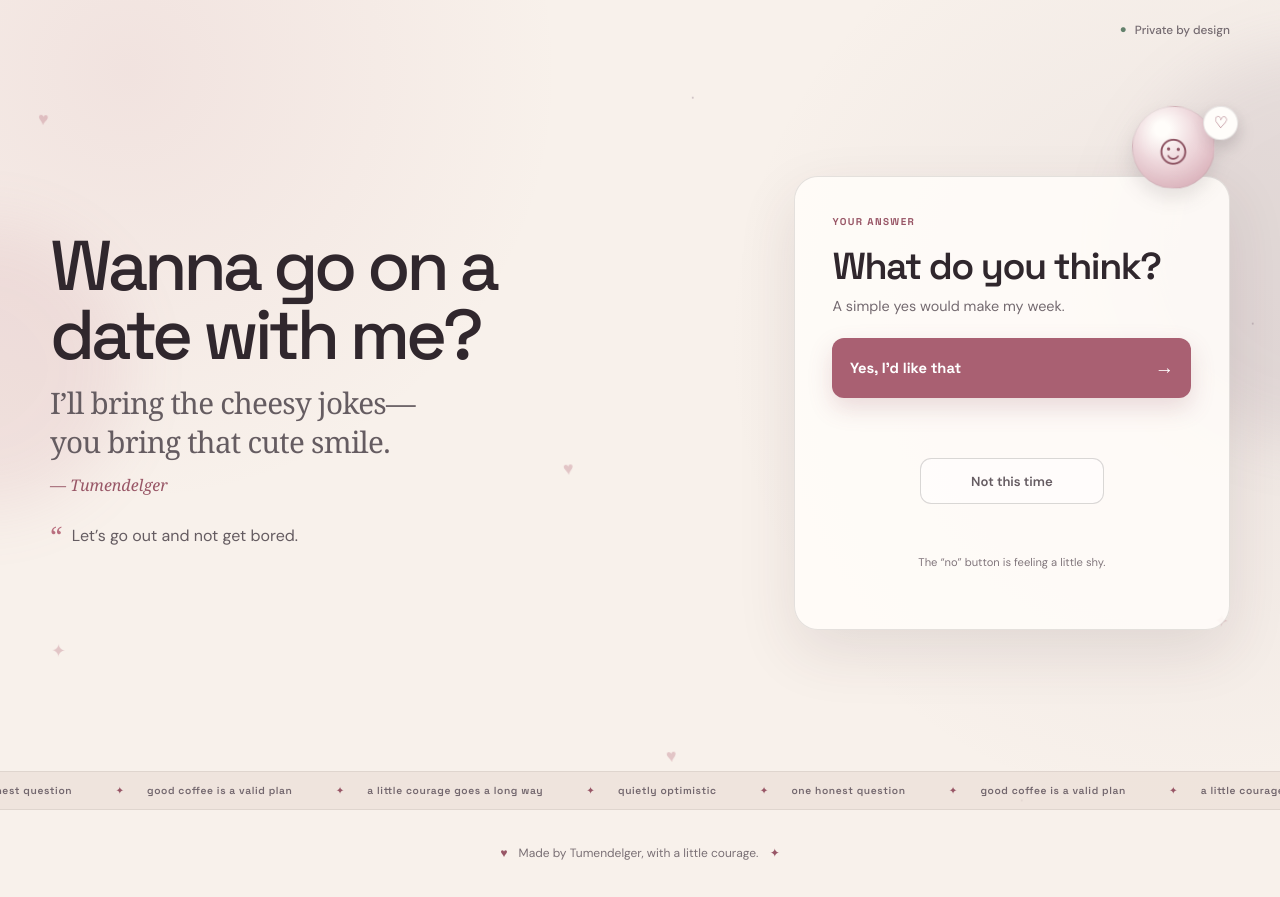
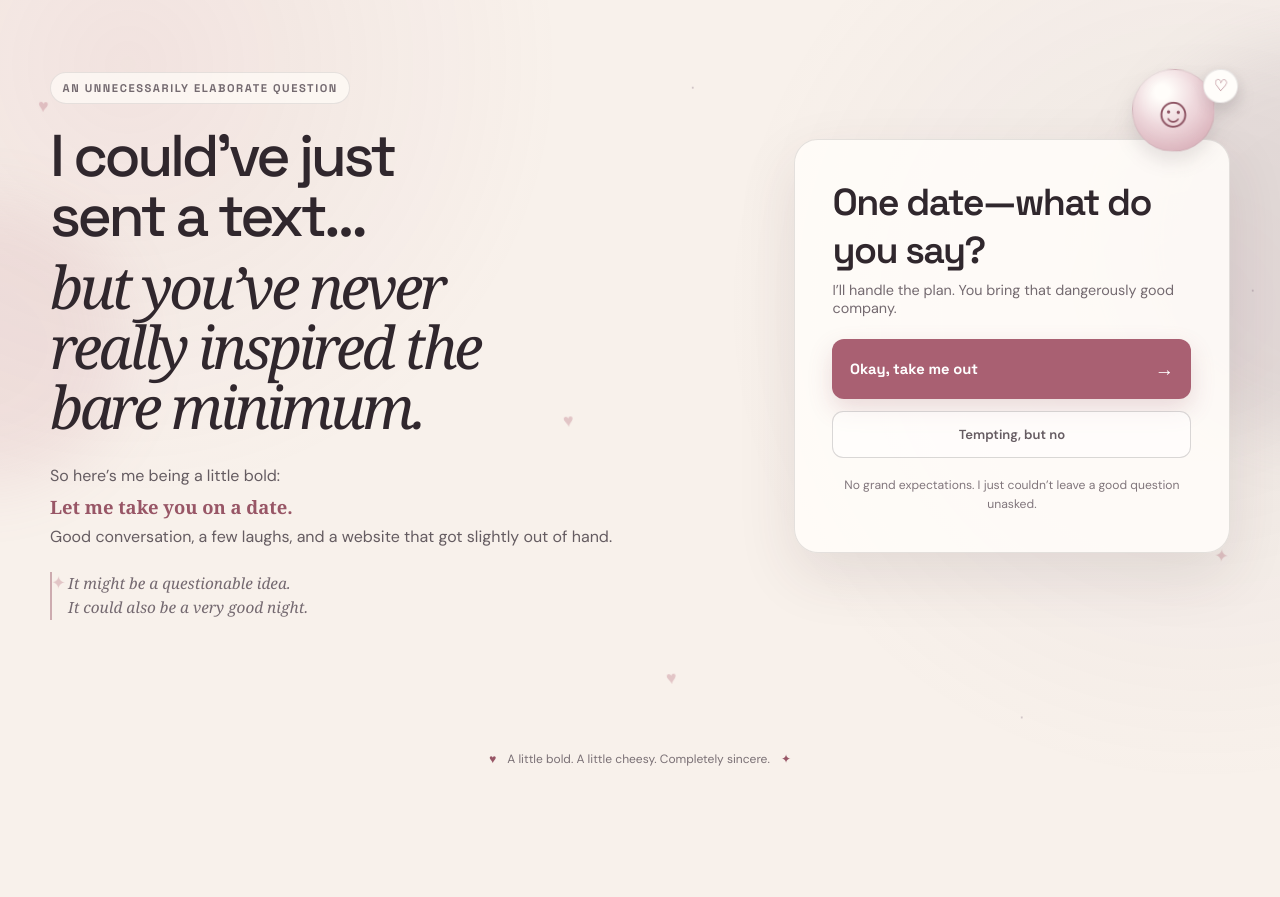
Before and after one commit to Tumeyo/Dont-Get-Bored, a Next.js app: page / in a window 1280 px wide. After the commit the page ends 802 px from the top, so only its background shows below. Built offline with nearby package versions, Linux system fonts and the light colour scheme.

Commit message:
Refine opening page copy and decisions

```diff
--- a/src/App.tsx
+++ b/src/App.tsx
@@ -1,7 +1,7 @@
 'use client'
 
 import { useCallback, useEffect, useState } from 'react'
-import { BackgroundDecor, CaptionTicker, Confetti } from './components/Atmosphere'
+import { BackgroundDecor, Confetti } from './components/Atmosphere'
 import { ConfirmationCard } from './components/ConfirmationCard'
 import { DatePlanner } from './components/DatePlanner'
 import { DecisionCard } from './components/DecisionCard'
@@ -19,7 +19,6 @@ export default function App() {
   const [announcement, setAnnouncement] = useState('')
   const [celebrating, setCelebrating] = useState(false)
   const [loadingIndex, setLoadingIndex] = useState(0)
-  const [headingClicks, setHeadingClicks] = useState(0)
   const [toast, setToast] = useState('')
 
   const accepted = phase !== 'decision' && phase !== 'declined'
@@ -131,19 +130,9 @@ export default function App() {
     setPlan(EMPTY_PLAN)
     setPhase('decision')
     setEmoji(CONFIG.reactions.default)
-    setHeadingClicks(0)
     setToast('Fresh start unlocked.')
     announce('The page has been reset.')
     window.scrollTo({ top: 0, behavior: 'smooth' })
-  }
-
-  function investigateHeading() {
-    const next = headingClicks + 1
-    setHeadingClicks(next)
-    if (next === CONFIG.easterEgg.clicks) {
-      setToast(CONFIG.easterEgg.message)
-      announce(CONFIG.easterEgg.message)
-    }
   }
 
   return (
@@ -152,37 +141,36 @@ export default function App() {
       <Confetti active={celebrating} />
       <a className="skip-link" href="#main-content">Skip to the date request</a>
 
-      <header className="site-header">
-        <div className="privacy-chip"><span aria-hidden="true">●</span>{CONFIG.hero.privacy}</div>
-      </header>
-
       {accepted && <div className="breaking-news" role="status"><strong>{CONFIG.yes.bannerLabel}</strong><span>{CONFIG.yes.breakingNews}</span></div>}
 
       <main id="main-content">
         {(phase === 'decision' || phase === 'loading' || phase === 'declined') && (
-          <>
           <section className="hero" id="top">
             <div className="hero-copy">
-                <h1
-                  onClick={investigateHeading}
-                  title="There may be something hidden here."
-                  aria-label={`${CONFIG.hero.question} ${CONFIG.hero.followup}`}
-                >
-                  <strong className="hero-heading-question">{CONFIG.hero.question}</strong>
-                  <span className="hero-heading-note">{CONFIG.hero.followup}</span>
+              <div className="eyebrow">{CONFIG.hero.smallHeading}</div>
+              <h1>
+                <span className="hero-headline-line">{CONFIG.hero.headlineFirst}</span>
+                <em className="hero-headline-emphasis">{CONFIG.hero.headlineSecond}</em>
               </h1>
-                <p className="hero-signature">— {CONFIG.names.mine}</p>
-                <p className="hero-caption"><span aria-hidden="true">“</span>{CONFIG.hero.caption}</p>
+              <p className="hero-description">
+                <span>{CONFIG.hero.descriptionFirst}</span>
+                <strong>{CONFIG.hero.descriptionEmphasis}</strong>
+                <span>{CONFIG.hero.descriptionLast}</span>
+              </p>
+              <blockquote className="hero-quote">
+                <span>{CONFIG.hero.quoteFirst}</span>
+                <span>{CONFIG.hero.quoteSecond}</span>
+              </blockquote>
             </div>
 
             <div className="decision-column">
               {phase === 'declined' ? (
                 <section className="decline-card" aria-labelledby="decline-heading">
                   <span className="decline-icon" aria-hidden="true">🫶</span>
-                    <span className="section-kicker">NO PRESSURE, REALLY</span>
-                    <h2 id="decline-heading">Totally understood.</h2>
+                  <span className="section-kicker">{CONFIG.no.declinedLabel}</span>
+                  <h2 id="decline-heading">{CONFIG.no.declinedTitle}</h2>
                   <p>{CONFIG.no.message}</p>
-                    <button type="button" className="action-button" onClick={resetPage}>Start again</button>
+                  <button type="button" className="action-button" onClick={resetPage}>{CONFIG.no.restartButton}</button>
                 </section>
               ) : (
                 <DecisionCard
@@ -194,8 +182,6 @@ export default function App() {
               )}
             </div>
           </section>
-            <CaptionTicker />
-          </>
         )}
 
         {phase === 'loading' && (
@@ -225,7 +211,7 @@ export default function App() {
 
       <footer>
         <span aria-hidden="true">♥</span>
-        <p>{accepted ? CONFIG.footer.secondPage : CONFIG.footer.firstPage}</p>
+        <p>{CONFIG.footer}</p>
         <span aria-hidden="true">✦</span>
       </footer>
 
--- a/src/components/Atmosphere.tsx
+++ b/src/components/Atmosphere.tsx
@@ -1,5 +1,4 @@
 import type { CSSProperties } from 'react'
-import { CONFIG } from '../config'
 
 type MotionStyle = CSSProperties & Record<`--${string}`, string | number>
 
@@ -18,21 +17,6 @@ export function BackgroundDecor() {
           {symbol}
         </span>
       ))}
-    </div>
-  )
-}
-
-export function CaptionTicker() {
-  const phrases = [...CONFIG.tickerPhrases, ...CONFIG.tickerPhrases]
-  return (
-    <div className="ticker-wrap" aria-label="A few quiet notes">
-      <div className="ticker-track">
-        {phrases.map((phrase, index) => (
-          <span className="ticker-item" key={`${phrase}-${index}`} aria-hidden={index >= CONFIG.tickerPhrases.length}>
-            <span aria-hidden="true">✦</span> {phrase}
-          </span>
-        ))}
-      </div>
     </div>
   )
 }
--- a/src/components/DecisionCard.tsx
+++ b/src/components/DecisionCard.tsx
@@ -1,5 +1,3 @@
-import { useEffect, useRef, useState } from 'react'
-import type { CSSProperties, MouseEvent } from 'react'
 import { CONFIG } from '../config'
 import { ReactionOrb } from './Atmosphere'
 
@@ -10,96 +8,10 @@ interface Props {
   onReaction: (emoji: string) => void
 }
 
-interface NoPosition {
-  left: number
-  top: number
-}
-
 export function DecisionCard({ emoji, onAccept, onDecline, onReaction }: Props) {
-  const [noAttempts, setNoAttempts] = useState(0)
-  const [noPosition, setNoPosition] = useState<NoPosition | null>(null)
-  const [prankDisabled, setPrankDisabled] = useState(false)
-  const [isTeleporting, setIsTeleporting] = useState(false)
-  const noZoneRef = useRef<HTMLDivElement>(null)
-  const noButtonRef = useRef<HTMLButtonElement>(null)
-
-  useEffect(() => {
-    const motionPreference = window.matchMedia('(prefers-reduced-motion: reduce)')
-
-    function enableDirectAnswer() {
-      setPrankDisabled(true)
-      setNoPosition(null)
-    }
-
-    function handleEscape(event: KeyboardEvent) {
-      if (event.key === 'Escape') enableDirectAnswer()
-    }
-
-    if (motionPreference.matches) enableDirectAnswer()
-    motionPreference.addEventListener('change', enableDirectAnswer)
-    window.addEventListener('keydown', handleEscape)
-
-    return () => {
-      motionPreference.removeEventListener('change', enableDirectAnswer)
-      window.removeEventListener('keydown', handleEscape)
-    }
-  }, [])
-
-  function teleportButton(nextAttempt: number) {
-    const zone = noZoneRef.current
-    const button = noButtonRef.current
-    if (!zone || !button) return
-
-    const padding = 8
-    const availableX = Math.max(0, zone.clientWidth - button.offsetWidth - padding * 2)
-    const availableY = Math.max(0, zone.clientHeight - button.offsetHeight - padding * 2)
-    const slots = [
-      { left: padding + availableX, top: padding },
-      { left: padding, top: padding + availableY },
-      { left: padding + availableX, top: padding + availableY },
-      { left: padding + availableX * 0.16, top: padding + availableY * 0.12 },
-    ]
-
-    setNoPosition(slots[(nextAttempt - 1) % slots.length])
-    setIsTeleporting(false)
-    window.requestAnimationFrame(() => {
-      setIsTeleporting(true)
-      window.setTimeout(() => setIsTeleporting(false), 240)
-    })
-  }
-
-  function handleNoClick(event: MouseEvent<HTMLButtonElement>) {
-    const isKeyboardClick = event.detail === 0
-    if (isKeyboardClick || prankDisabled || noAttempts >= CONFIG.no.maxDodges) {
-      onDecline()
-      return
-    }
-
-    const nextAttempt = noAttempts + 1
-    setNoAttempts(nextAttempt)
-    teleportButton(nextAttempt)
-    onReaction(CONFIG.reactions.noHover)
-  }
-
-  const noLabel = noAttempts === 0
-    ? CONFIG.no.button
-    : CONFIG.no.dodgeLabels[Math.min(noAttempts - 1, CONFIG.no.dodgeLabels.length - 1)]
-  const noHelper = prankDisabled || noAttempts >= CONFIG.no.maxDodges
-    ? CONFIG.no.finalHelper
-    : noAttempts === 0
-      ? CONFIG.no.helper
-      : CONFIG.no.dodgeReactions[Math.min(noAttempts - 1, CONFIG.no.dodgeReactions.length - 1)]
-  const noOpacity = prankDisabled ? 1 : Math.max(.52, 1 - noAttempts * .12)
-  const noStyle: CSSProperties = noPosition
-    ? { left: noPosition.left, top: noPosition.top, opacity: noOpacity }
-    : { opacity: noOpacity }
-
   return (
     <section className="decision-card" aria-labelledby="decision-title">
       <ReactionOrb emoji={emoji} />
-      <div className="card-heading">
-        <span className="mini-kicker">{CONFIG.decision.label}</span>
-      </div>
       <h2 id="decision-title">{CONFIG.decision.title}</h2>
       <p className="card-subtitle">{CONFIG.decision.subtitle}</p>
 
@@ -115,23 +27,17 @@ export function DecisionCard({ emoji, onAccept, onDecline, onReaction }: Props)
           <span aria-hidden="true">→</span>
         </button>
 
-        <div className="no-zone" ref={noZoneRef}>
         <button
-            ref={noButtonRef}
-            className={`no-button${noPosition ? ' is-moved' : ''}${isTeleporting ? ' is-teleporting' : ''}`}
-            style={noStyle}
+          className="no-button"
           type="button"
-            aria-describedby="no-help"
           onPointerEnter={() => onReaction(CONFIG.reactions.noHover)}
           onPointerLeave={() => onReaction(CONFIG.reactions.default)}
-            onClick={handleNoClick}
+          onClick={onDecline}
         >
-            {noLabel}
+          {CONFIG.no.button}
         </button>
       </div>
-        <p id="no-help" className="no-help" aria-live="polite">{noHelper}</p>
-      </div>
-
+      <p className="decision-note">{CONFIG.decision.note}</p>
     </section>
   )
 }
--- a/src/config.ts
+++ b/src/config.ts
@@ -7,17 +7,15 @@ export const CONFIG = {
     mine: 'Tumendelger',
   },
   hero: {
-    question: 'Wanna go on a date with me?',
-    followup: 'I’ll bring the cheesy jokes—you bring that cute smile.',
-    caption: 'Let’s go out and not get bored.',
-    privacy: 'Private by design',
+    smallHeading: 'An unnecessarily elaborate question',
+    headlineFirst: 'I could’ve just sent a text…',
+    headlineSecond: 'but you’ve never really inspired the bare minimum.',
+    descriptionFirst: 'So here’s me being a little bold:',
+    descriptionEmphasis: 'Let me take you on a date.',
+    descriptionLast: 'Good conversation, a few laughs, and a website that got slightly out of hand.',
+    quoteFirst: 'It might be a questionable idea.',
+    quoteSecond: 'It could also be a very good night.',
   },
-  tickerPhrases: [
-    'one honest question',
-    'good coffee is a valid plan',
-    'a little courage goes a long way',
-    'quietly optimistic',
-  ],
   reactions: {
     default: '♡',
     yesHover: '♥',
@@ -26,33 +24,21 @@ export const CONFIG = {
     declined: '♡',
   },
   decision: {
-    label: 'YOUR ANSWER',
-    title: 'What do you think?',
-    subtitle: 'A simple yes would make my week.',
+    title: 'One date—what do you say?',
+    subtitle: 'I’ll handle the plan. You bring that dangerously good company.',
+    note: 'No grand expectations. I just couldn’t leave a good question unasked.',
   },
   yes: {
-    button: 'Yes, I’d like that',
+    button: 'Okay, take me out',
     bannerLabel: 'A NICE UPDATE',
     breakingNews: 'Looks like we have a date.',
   },
   no: {
-    button: 'Not this time',
-    helper: 'The “no” button is feeling a little shy.',
-    finalHelper: 'Okay — the next click is a real no. Promise.',
-    dodgeLabels: [
-      'Wait, that moved',
-      'Still no?',
-      'It is fading now',
-      'Okay — a real no',
-    ],
-    dodgeReactions: [
-      'A tiny escape attempt.',
-      'Still considering its options…',
-      'Losing confidence gracefully.',
-      'Prank over. Your choice is yours.',
-    ],
-    maxDodges: 4,
+    button: 'Tempting, but no',
+    declinedLabel: 'NO PRESSURE, REALLY',
+    declinedTitle: 'Totally understood.',
     message: 'Totally understood. Thanks for being honest — no awkwardness, promise.',
+    restartButton: 'Start again',
   },
   loading: [
     'Checking calendars…',
@@ -100,14 +86,7 @@ export const CONFIG = {
     heading: 'We have a plan.',
     subheading: 'I’m looking forward to it.',
   },
-  easterEgg: {
-    clicks: 5,
-    message: 'You found the tiny secret. ✦',
-  },
-  footer: {
-    firstPage: 'Made by Tumendelger, with a little courage.',
-    secondPage: 'Just a little courage, for someone I’d really like to take out.',
-  },
+  footer: 'A little bold. A little cheesy. Completely sincere.',
   storageKey: 'nomin-tumendelger-date-plan-v2',
   loadingStepMs: 900,
 } as const
--- a/src/styles.css
+++ b/src/styles.css
@@ -374,9 +374,9 @@ textarea:focus-visible {
 
 .hero h1 {
   max-width: 47rem;
-  margin-bottom: 1.25rem;
-  font-size: clamp(3rem, 5.5vw, 5.35rem);
-  line-height: .98;
+  margin-bottom: 1.5rem;
+  font-size: clamp(2.75rem, 4.6vw, 4.65rem);
+  line-height: 1.02;
   letter-spacing: -.058em;
   cursor: default;
 }
@@ -390,18 +390,37 @@ textarea:focus-visible {
 }
 .hero h1 em::before { display: none; }
 .hero h1 strong { color: var(--ink); font-weight: 500; text-shadow: none; }
-.hero-heading-question,
-.hero-heading-note { display: block; }
-.hero-heading-note {
-  max-width: 40rem;
-  margin-top: .8rem;
+.hero-headline-line,
+.hero-headline-emphasis { display: block; }
+.hero-headline-emphasis { margin-top: .18em; }
+.hero-description {
+  max-width: 37rem;
+  margin: 0 0 1.4rem;
   color: #655c61;
+  font-size: 1rem;
+  line-height: 1.62;
+}
+.hero-description span,
+.hero-description strong { display: block; }
+.hero-description strong {
+  margin-block: .15rem;
+  color: var(--pink-dark);
   font-family: Georgia, 'Times New Roman', serif;
-  font-size: clamp(1.25rem, 2.4vw, 1.85rem);
-  font-weight: 400 !important;
-  line-height: 1.32;
-  letter-spacing: -.025em;
+  font-size: 1.15rem;
+  font-weight: 600;
 }
+.hero-quote {
+  max-width: 34rem;
+  margin: 0;
+  padding-left: 1rem;
+  color: #746970;
+  border-left: 2px solid rgba(152, 86, 102, .45);
+  font-family: Georgia, 'Times New Roman', serif;
+  font-size: .96rem;
+  font-style: italic;
+  line-height: 1.55;
+}
+.hero-quote span { display: block; }
 .question-mark {
   display: inline !important;
   width: auto;
@@ -509,22 +528,26 @@ textarea:focus-visible {
 }
 .yes-button:hover { transform: translateY(-2px); box-shadow: 0 14px 28px rgba(152, 86, 102, .26); }
 .yes-button span:last-child { font-size: 1.2rem; }
-.no-zone { height: 9.5rem; margin-top: .45rem; overflow: hidden; border-radius: .8rem; }
 .no-button {
-  width: 11.5rem;
+  width: 100%;
   min-height: 2.9rem;
+  margin-top: .75rem;
   color: #665c62;
   background: rgba(255,255,255,.5);
   border: 1px solid rgba(48,39,45,.18);
   border-radius: .7rem;
   font-size: .82rem;
   font-weight: 600;
-  transition: opacity .24s ease, filter .2s ease, background .18s ease, color .18s ease;
+  transition: transform .18s ease, background .18s ease, color .18s ease;
 }
-.no-button:hover { color: var(--ink); background: #f3ebe6; }
-.no-button.is-moved { position: absolute; }
-.no-button.is-teleporting { animation: no-teleport .24s ease; }
-.no-help { min-height: 2.1rem; margin: -.2rem 0 .25rem; color: #81767c; line-height: 1.45; }
+.no-button:hover { color: var(--ink); background: #f3ebe6; transform: translateY(-1px); }
+.decision-note {
+  margin: 1.15rem 0 0;
+  color: #81767c;
+  font-size: .76rem;
+  line-height: 1.55;
+  text-align: center;
+}
 .confidence { display: none; }
 .certified-badge {
   position: static;
@@ -696,21 +719,15 @@ footer span:first-child,
 footer span:last-child { color: var(--pink-dark); }
 .toast { background: #40343b; border: 0; box-shadow: 0 12px 28px rgba(48,39,45,.22); }
 
-@keyframes no-teleport {
-  0% { filter: blur(0); transform: scale(1); }
-  46% { filter: blur(4px); transform: scale(.94); }
-  100% { filter: blur(0); transform: scale(1); }
-}
-
 @keyframes venue-in {
   from { opacity: 0; transform: translateY(-.4rem); }
 }
 
 @media (max-width: 850px) {
-  .hero { min-height: auto; padding-top: 4rem; gap: 5rem; }
+  .hero { min-height: auto; padding-top: 4rem; grid-template-columns: 1fr; gap: 5rem; }
   .hero-copy { text-align: left; }
-  .hero-caption { justify-content: flex-start; margin-inline: 0; }
-  .hero-proof { justify-content: flex-start; }
+  .hero-description,
+  .hero-quote { margin-inline: 0; }
   .decision-card { margin-inline: auto; }
   .itinerary-stops { grid-template-columns: 1fr; }
   .itinerary-line { width: 1px; height: 1rem; margin-left: 2.25rem; border-top: 0; border-left: 1px dashed rgba(48,39,45,.32); }
@@ -718,16 +735,16 @@ footer span:last-child { color: var(--pink-dark); }
 
 @media (max-width: 560px) {
   .hero { width: min(100% - 1.5rem, 1180px); padding: 3.5rem 0 5rem; gap: 4.6rem; }
-  .hero h1 { font-size: clamp(2.65rem, 13vw, 3.55rem); letter-spacing: -.06em; }
-  .hero-caption { font-size: .94rem; }
-  .hero-proof span:last-child { display: inline-flex; }
+  .hero h1 { font-size: clamp(2.35rem, 11vw, 3.15rem); letter-spacing: -.055em; }
+  .hero-description { font-size: .94rem; }
+  .hero-description strong { font-size: 1.08rem; }
+  .hero-quote { font-size: .9rem; }
   .decision-card,
   .decline-card { max-width: 100%; padding: 1.25rem; box-shadow: var(--shadow); }
   .decision-card { box-shadow: var(--shadow); }
   .reaction-orb { top: -4rem; right: .1rem; width: 5.8rem; }
   .reaction-character { width: 4.7rem; height: 4.7rem; font-size: 2.45rem; }
-  .no-zone { height: 9rem; }
-  .no-button { width: 10.75rem; }
+  .no-button { width: 100%; }
   .recommendation-heading { align-items: flex-start; flex-direction: column; }
   .itinerary-stop { min-height: 5.7rem; }
   .venue-preview { grid-template-columns: 1fr; }
```
Also changed, not shown: app/layout.tsx (+6 -6 lines), index.html (+6 -6 lines). Lines whose indentation alone changed are shown as unchanged.
